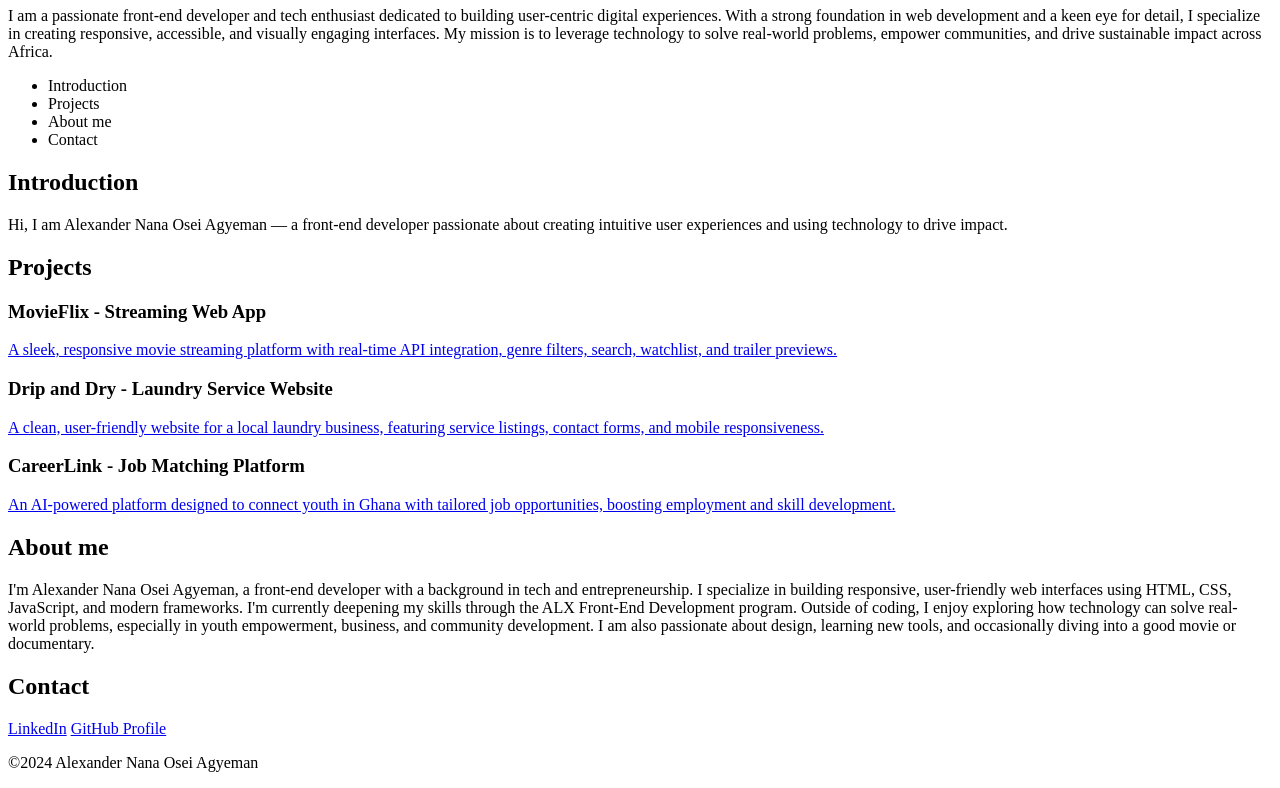
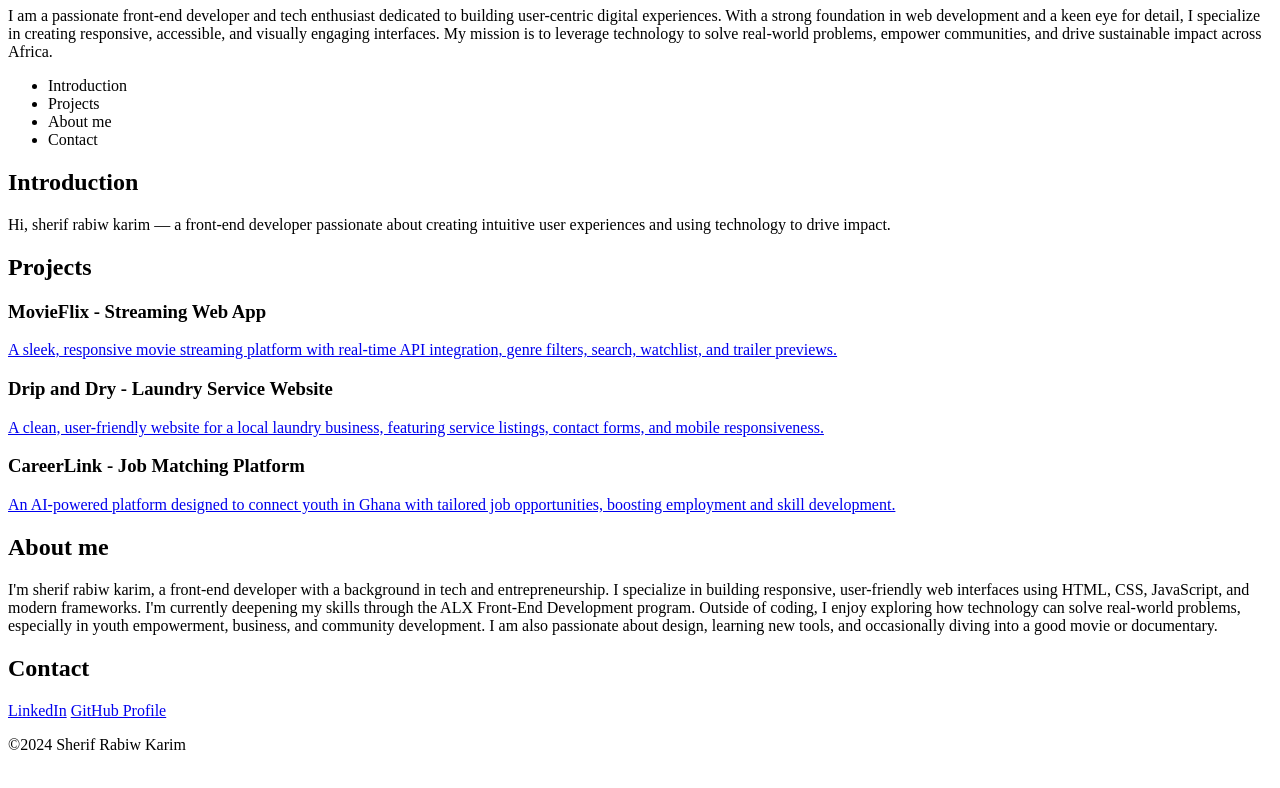
Before and after one commit to sherif-code/My_First_Portfolio, a plain HTML site: page index.html in a window 1280 px wide. Shown: the part 73-861 px from the top of the page. Drawn offline with Linux system fonts and the light colour scheme.

Commit message:
new file

```diff
--- a/index.html
+++ b/index.html
@@ -3,11 +3,11 @@
   <head>
     <meta charset="utf-8" />
     <meta name="viewport" content="width=device-width, initial-scale=1.0" />
-    <title>Alexander Nana Osei Agyeman - Personal Portfolio</title>
+    <title>Sherif Rabiw Karim - Personal Portfolio</title>
   </head>
   <body>
     <header>
-      <h1>Alexander Nana Osei Agyeman</h1>
+      <h1>Sherif Rabiw Karim</h1>
       <p>
         I am a passionate front-end developer and tech enthusiast dedicated to
         building user-centric digital experiences. With a strong foundation in
@@ -25,15 +25,14 @@
         <li><a href="Contact"></a>Contact</li>
       </ul>
     </nav>
-    <section id="introduction">
+    <section>
       <h2>Introduction</h2>
       <p>
-        Hi, I am Alexander Nana Osei Agyeman — a front-end developer passionate
-        about creating intuitive user experiences and using technology to drive
-        impact.
+        Hi, sherif rabiw karim — a front-end developer passionate about creating
+        intuitive user experiences and using technology to drive impact.
       </p>
     </section>
-    <section id="projects">
+    <section>
       <h2>Projects</h2>
       <article>
         <h3>MovieFlix - Streaming Web App</h3>
@@ -68,32 +67,33 @@
         </p>
       </article>
     </section>
-    <section id="about">
+    <section>
       <h2>About me</h2>
       <p>
-        I'm Alexander Nana Osei Agyeman, a front-end developer with a background
-        in tech and entrepreneurship. I specialize in building responsive,
-        user-friendly web interfaces using HTML, CSS, JavaScript, and modern
-        frameworks. I'm currently deepening my skills through the ALX Front-End
-        Development program. Outside of coding, I enjoy exploring how technology
-        can solve real-world problems, especially in youth empowerment,
-        business, and community development. I am also passionate about design,
-        learning new tools, and occasionally diving into a good movie or
-        documentary.
+        I'm sherif rabiw karim, a front-end developer with a background in tech
+        and entrepreneurship. I specialize in building responsive, user-friendly
+        web interfaces using HTML, CSS, JavaScript, and modern frameworks. I'm
+        currently deepening my skills through the ALX Front-End Development
+        program. Outside of coding, I enjoy exploring how technology can solve
+        real-world problems, especially in youth empowerment, business, and
+        community development. I am also passionate about design, learning new
+        tools, and occasionally diving into a good movie or documentary.
       </p>
     </section>
-    <section id="contact">
+    <section>
       <h2>Contact</h2>
-      <a href="mail to:agyemanalex11@gmail.com"></a>
+      <a href="mail to:rabiwkarim55@gmail.@gmail.com"></a>
       <a
-        href="www.linkedin.com/in/xander-nana-osei-agyeman-58b330294"
+        href="https://www.linkedin.com/in/sherif-rabiw-karim-854b8b29b/"
         target="_blank"
         >LinkedIn</a
       >
-      <a href="https://github.com/xeebaby" target="_blank">GitHub Profile</a>
+      <a href="https://github.com/sherif-code" target="_blank"
+        >GitHub Profile</a
+      >
     </section>
     <footer>
-      <p>&copy;2024 Alexander Nana Osei Agyeman</p>
+      <p>&copy;2024 Sherif Rabiw Karim</p>
     </footer>
   </body>
 </html>
```
